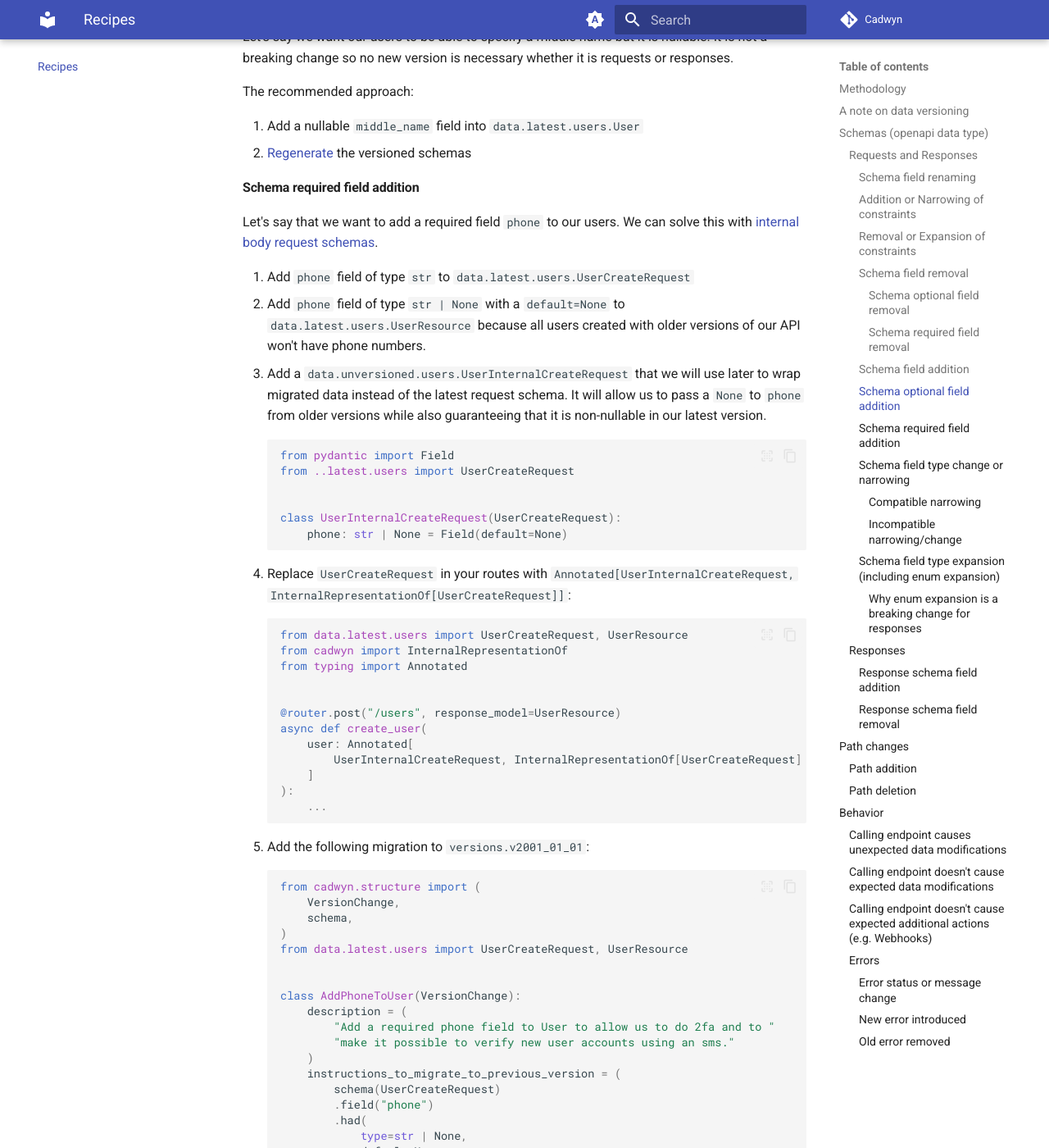
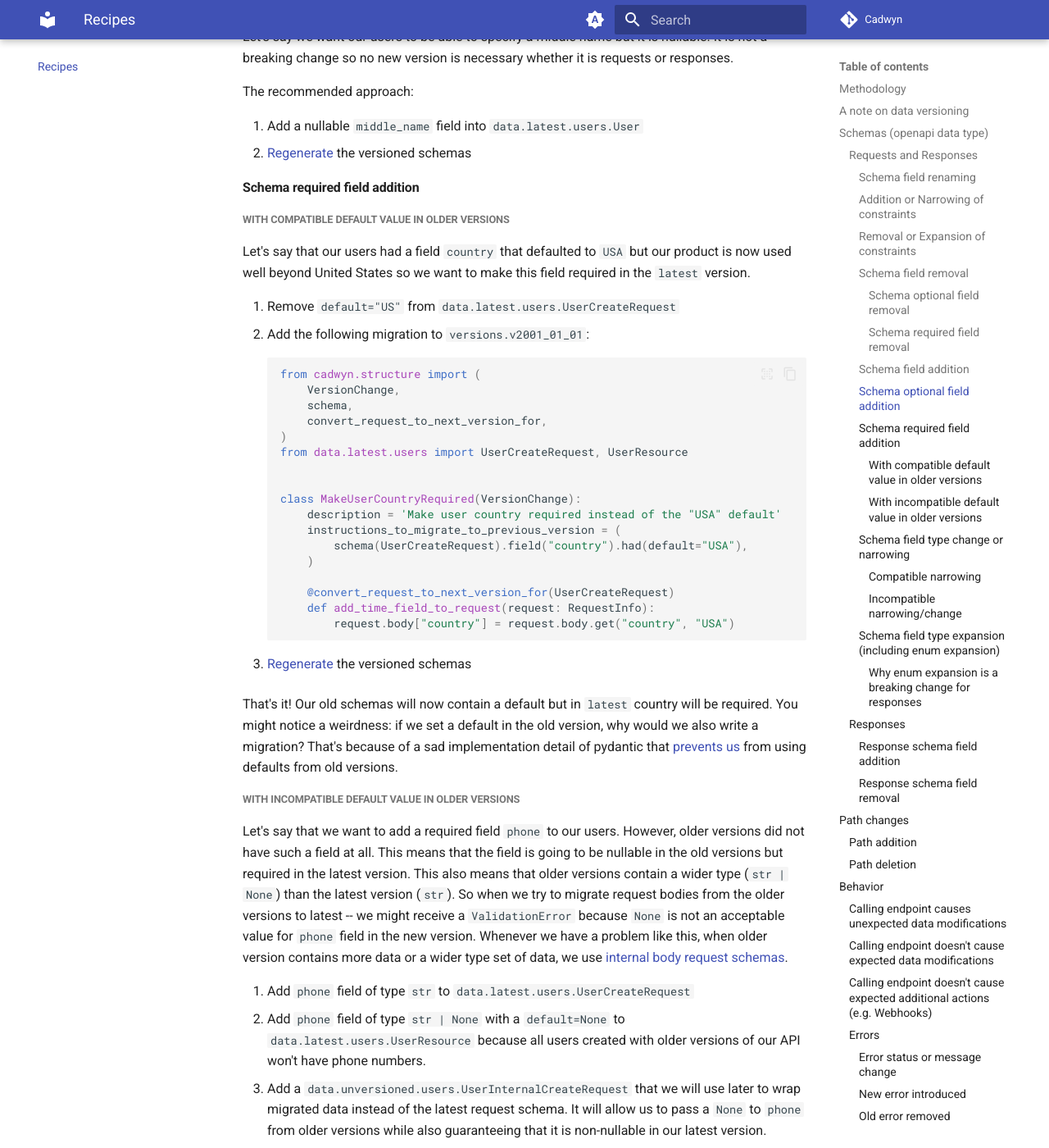
Before and after one commit to zmievsa/cadwyn, an MkDocs documentation site: the page built from docs/recipes.md, in a window 1280 px wide and 1400 px high, scrolled down 6673 px. Shown: the whole window at 82% size. Built offline with MkDocs 1.6.1 and Material for MkDocs 9.7.7, drawn with Linux system fonts in a browser that asks for light colours; comment, search, counter and statistics services are not loaded; some of the changed text lies outside the part shown.

Commit message:
Add defaults example into recipes

````diff
--- a/docs/recipes.md
+++ b/docs/recipes.md
@@ -181,7 +181,7 @@ Let's say that we had a nullable `middle_name` field but we decided that it does
     @router.post("/users", response_model=UserResource)
     async def create_user(
         user: Annotated[
-            UserInternalCreateRequest, InternalRepresentationOf[UserCreateRequest]
+            InternalUserCreateRequest, InternalRepresentationOf[UserCreateRequest]
         ]
     ):
         ...
@@ -243,7 +243,40 @@ The recommended approach:
 
 #### Schema required field addition
 
-Let's say that we want to add a required field `phone` to our users. We can solve this with [internal body request schemas](./reference.md#internal-request-schemas).
+##### With compatible default value in older versions
+
+Let's say that our users had a field `country` that defaulted to `USA` but our product is now used well beyond United States so we want to make this field required in the `latest` version.
+
+1. Remove `default="US"` from `data.latest.users.UserCreateRequest`
+2. Add the following migration to `versions.v2001_01_01`:
+
+    ```python
+    from cadwyn.structure import (
+        VersionChange,
+        schema,
+        convert_request_to_next_version_for,
+    )
+    from data.latest.users import UserCreateRequest, UserResource
+
+
+    class MakeUserCountryRequired(VersionChange):
+        description = 'Make user country required instead of the "USA" default'
+        instructions_to_migrate_to_previous_version = (
+            schema(UserCreateRequest).field("country").had(default="USA"),
+        )
+
+        @convert_request_to_next_version_for(UserCreateRequest)
+        def add_time_field_to_request(request: RequestInfo):
+            request.body["country"] = request.body.get("country", "USA")
+    ```
+
+3. [Regenerate](./reference.md#code-generation) the versioned schemas
+
+That's it! Our old schemas will now contain a default but in `latest` country will be required. You might notice a weirdness: if we set a default in the old version, why would we also write a migration? That's because of a sad implementation detail of pydantic that [prevents us](./reference.md#defaults-warning) from using defaults from old versions.
+
+##### With incompatible default value in older versions
+
+Let's say that we want to add a required field `phone` to our users. However, older versions did not have such a field at all. This means that the field is going to be nullable in the old versions but required in the latest version. This also means that older versions contain a wider type (`str | None`) than the latest version (`str`). So when we try to migrate request bodies from the older versions to latest -- we might receive a `ValidationError` because `None` is not an acceptable value for `phone` field in the new version. Whenever we have a problem like this, when older version contains more data or a wider type set of data,  we use [internal body request schemas](./reference.md#internal-request-schemas).
 
 1. Add `phone` field of type `str` to `data.latest.users.UserCreateRequest`
 2. Add `phone` field of type `str | None` with a `default=None` to `data.latest.users.UserResource` because all users created with older versions of our API won't have phone numbers.
@@ -269,7 +302,7 @@ Let's say that we want to add a required field `phone` to our users. We can solv
     @router.post("/users", response_model=UserResource)
     async def create_user(
         user: Annotated[
-            UserInternalCreateRequest, InternalRepresentationOf[UserCreateRequest]
+            InternalUserCreateRequest, InternalRepresentationOf[UserCreateRequest]
         ]
     ):
         ...
@@ -337,7 +370,7 @@ Let's say that previously users could specify their date of birth as a datetime
     @router.post("/users", response_model=UserResource)
     async def create_user(
         user: Annotated[
-            UserInternalCreateRequest, InternalRepresentationOf[UserCreateRequest]
+            InternalUserCreateRequest, InternalRepresentationOf[UserCreateRequest]
         ]
     ):
         ...
````
